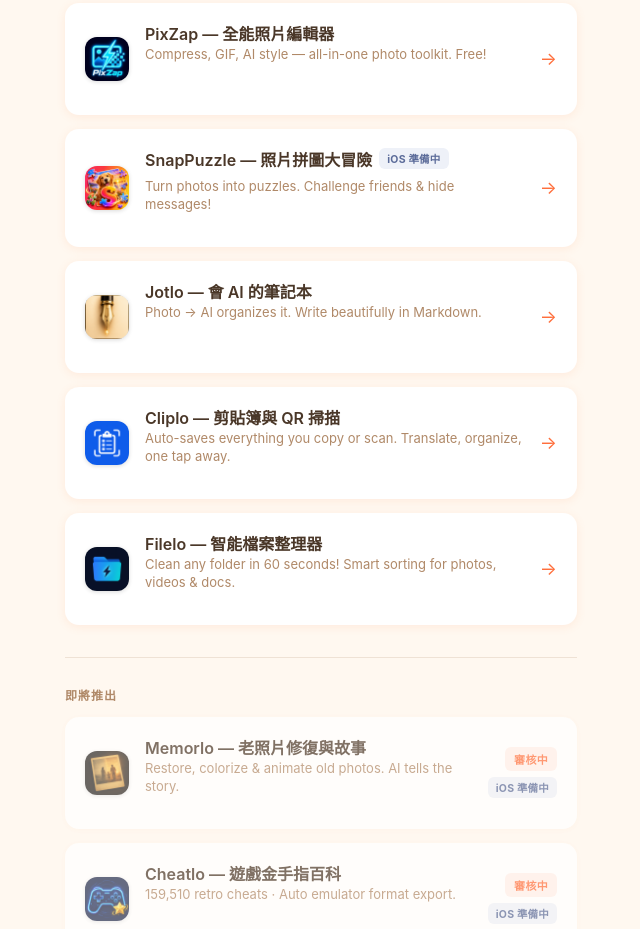
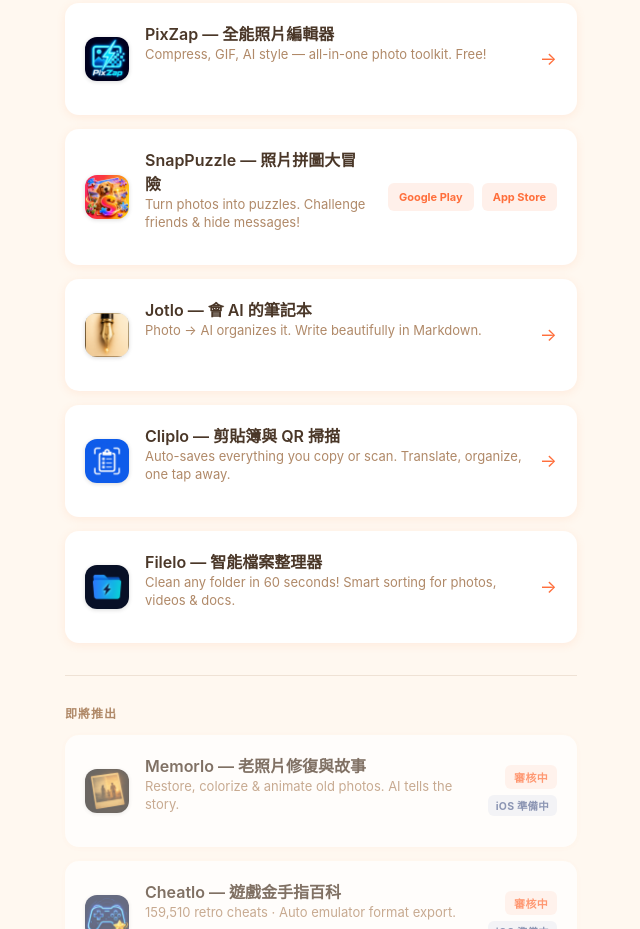
Before and after one commit to TengRip/tengrip.github.io, a plain HTML site: page index.html in a window 1280 px wide. Shown: the part 1136-2065 px from the top of the page, without its empty margins (319-959 px from the left). Drawn offline with Linux system fonts and the light colour scheme.

Commit message:
SnapPuzzle iOS 正式上架，卡片改為雙商店樣式

```diff
--- a/index.html
+++ b/index.html
@@ -242,13 +242,10 @@
       <span class="arrow">→</span>
     </a>
 
-    <a class="app" href="https://play.google.com/store/apps/details?id=com.maxteng.snap_puzzle" target="_blank" rel="noopener">
+    <div class="app app-dual">
       <img class="app-icon" src="assets/icons/snappuzzle.png" alt="" loading="lazy">
       <div class="app-body">
-        <div class="app-title-row">
-          <p class="app-name">SnapPuzzle — 照片拼圖大冒險</p>
-          <span class="ios-badge">iOS 準備中</span>
-        </div>
+        <p class="app-name">SnapPuzzle — 照片拼圖大冒險</p>
         <div class="desc-cycle">
           <span style="--d:0s">把照片變成拼圖，傳給朋友比快、藏入祕密訊息！</span>
           <span style="--d:3s">Turn photos into puzzles. Challenge friends & hide messages!</span>
@@ -256,8 +253,11 @@
           <span style="--d:9s">사진을 퍼즐로! 친구에게 도전장·비밀 메시지 숨기기。</span>
         </div>
       </div>
-      <span class="arrow">→</span>
-    </a>
+      <div class="store-links">
+        <a class="store-badge" href="https://play.google.com/store/apps/details?id=com.maxteng.snap_puzzle" target="_blank" rel="noopener">Google Play</a>
+        <a class="store-badge" href="https://apps.apple.com/app/snappuzzle-jigsaw-master/id6790626144" target="_blank" rel="noopener">App Store</a>
+      </div>
+    </div>
 
     <a class="app" href="https://play.google.com/store/apps/details?id=com.maxteng.jotlo" target="_blank" rel="noopener">
       <img class="app-icon" src="assets/icons/jotlo.png" alt="" loading="lazy">
```
